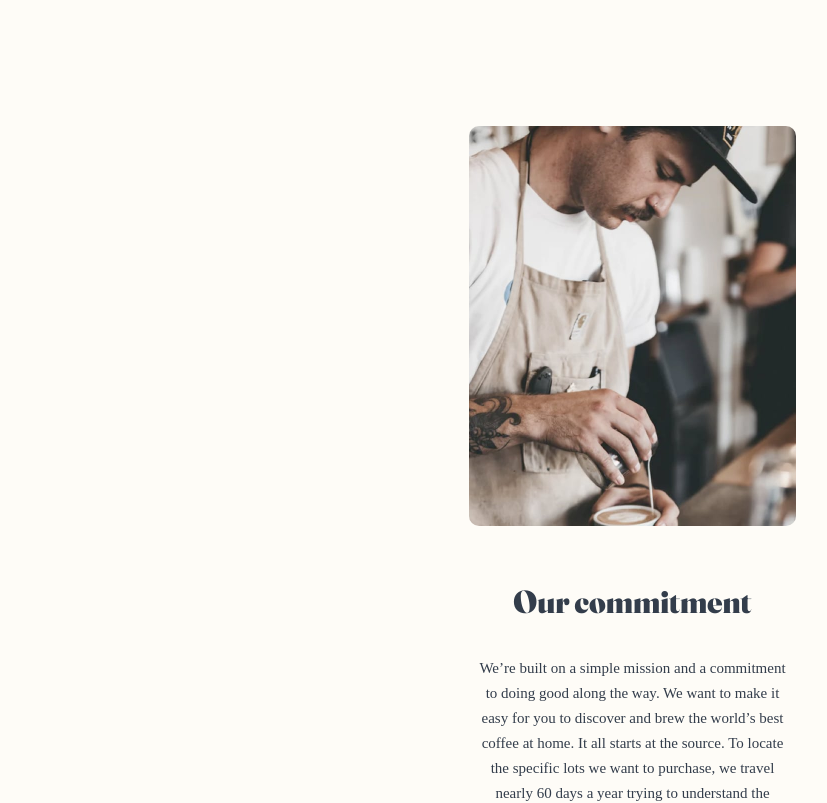
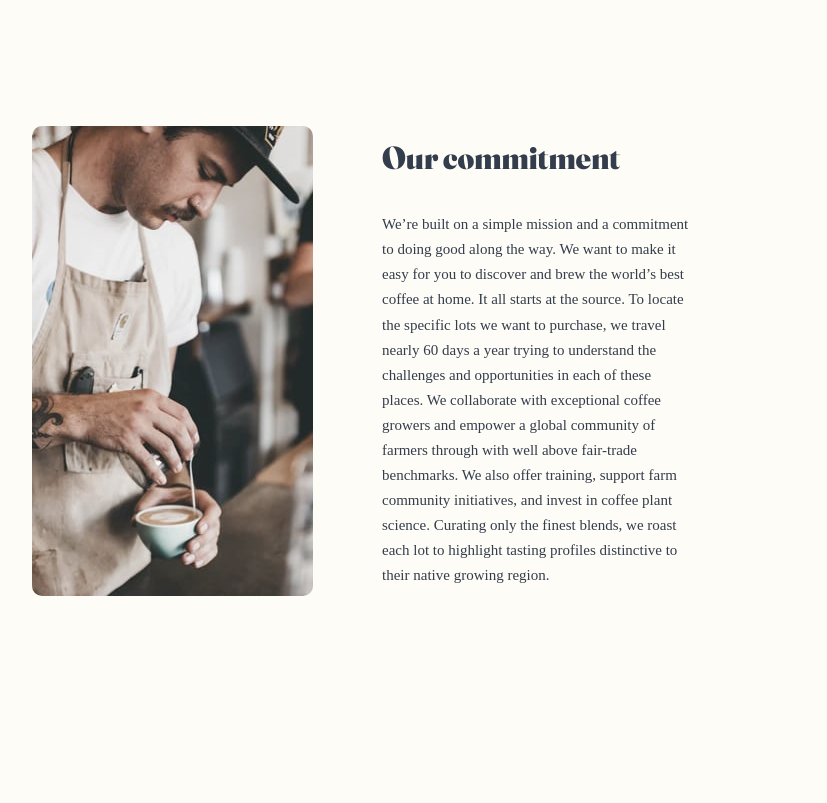
Before and after one commit to Oleksandr-Berd/coffeeroastersfixed, a React (Create React App) app: page /about in a window 1280 px wide. Shown: the part 540-1343 px from the top of the page, without its empty margins (7-834 px from the left). Built offline with nearby package versions, Linux system fonts and the light colour scheme.

Commit message:
made commitment section tab

```diff
--- a/src/components/Commitment/Commitment.tsx
+++ b/src/components/Commitment/Commitment.tsx
@@ -1,11 +1,18 @@
+import { useMediaQuery } from "usehooks-ts";
+
 import * as SC from "./CommitmentStyled";
 
-import imgCom from "../../assets/img/about/mobile/image-commitment.jpg";
+import imgComMob from "../../assets/img/about/mobile/image-commitment.jpg";
+import imgComTab from '../../assets/img/about/tablet/image-commitment.jpg'
 
 const Commitment: React.FC = () => {
+
+const isTablet = useMediaQuery("(min-width:768px)")
+
   return (
     <SC.CommonCon>
-      <img src={imgCom} alt="commitment" />
+      <img src={isTablet ? imgComTab : imgComMob} alt="commitment" />
+      <div>
       <SC.Title>Our commitment</SC.Title>
       <SC.Body>
         We’re built on a simple mission and a commitment to doing good along the
@@ -20,6 +27,7 @@ const Commitment: React.FC = () => {
         to highlight tasting profiles distinctive to their native growing
         region.
       </SC.Body>
+      </div>
     </SC.CommonCon>
   );
 };
--- a/src/components/Commitment/CommitmentStyled.ts
+++ b/src/components/Commitment/CommitmentStyled.ts
@@ -5,15 +5,33 @@ margin-bottom: 198px;
 
   text-align: center;
 
-&>img{
+  @media (min-width: 768px) {
+    display: flex;
+    flex-direction: row;
+    align-items: center;
+
+    margin-bottom: 304px;
+
+    text-align: left;
+  }
+
+  & > img {
     width: 327px;
     height: 400px;
 
     margin-bottom: 48px;
 
     border-radius: 10px;
+
+    @media (min-width: 768px){
+        width: 281px;
+        height: 470px;
+
+        margin-bottom: 0;
+        margin-right: 69px;
     }
-`
+  }
+`;
 
 export const Title = styled.h2`
   margin-bottom: 30px;
@@ -22,7 +40,7 @@ font-family: "Frau";
   font-size: 32px;
   line-height: 1.5;
   color: #333d4b;
-`
+`;
 
 export const Body = styled.p`
   width: 310px;
@@ -34,4 +52,5 @@ font-family: "Bar";
   font-size: 15px;
   line-height: 1.67;
   color: #333d4b;
-`
+
+`;
```
Lines whose indentation alone changed are shown as unchanged.
